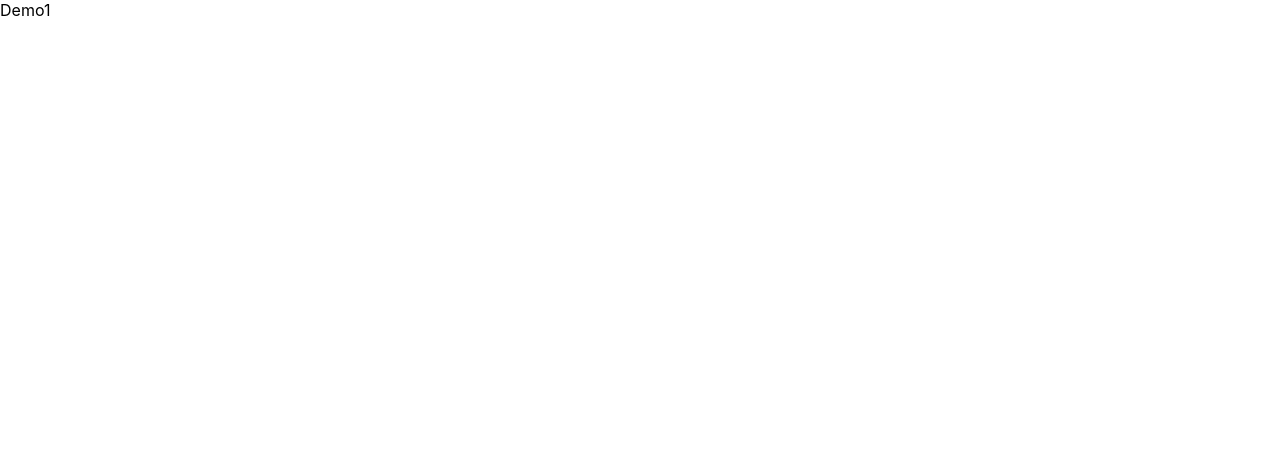
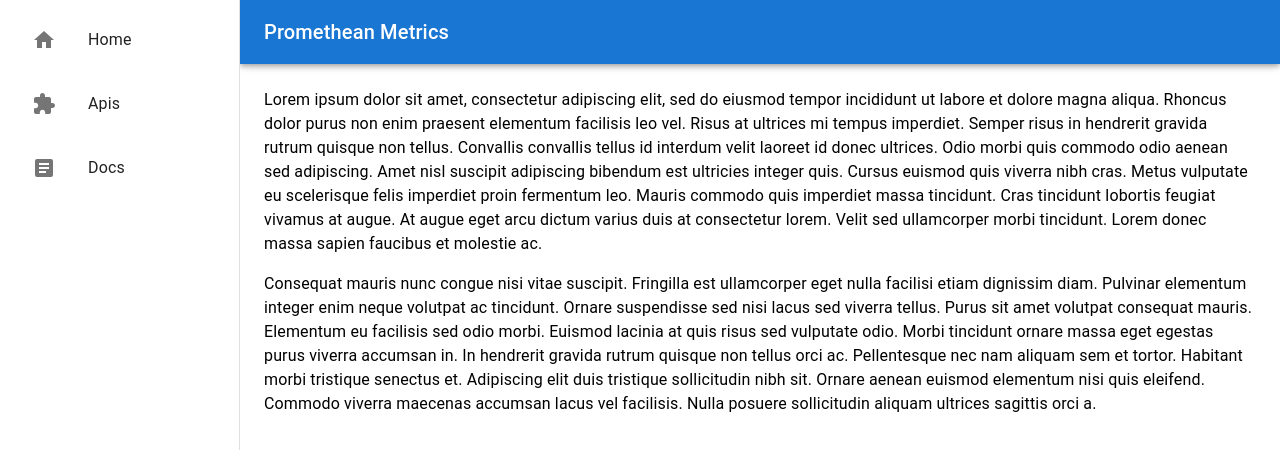
Before and after one commit to titan-syndicate/design-system-pipeline, a React (Create React App) app: page /demo in a window 1280 px wide. Shown: the top 450 px of the page. Built offline with nearby package versions, Linux system fonts and the light colour scheme.

Commit message:
add layout to demo page

```diff
--- a/package.json
+++ b/package.json
@@ -5,6 +5,7 @@
   "dependencies": {
     "@emotion/react": "^11.10.6",
     "@emotion/styled": "^11.10.6",
+    "@mui/icons-material": "^5.11.11",
     "@mui/material": "^5.11.12",
     "@testing-library/jest-dom": "^5.16.5",
     "@testing-library/react": "^13.4.0",
--- a/src/DemoPage.tsx
+++ b/src/DemoPage.tsx
@@ -1,6 +1,107 @@
+import Drawer from '@mui/material/Drawer';
+import List from '@mui/material/List';
+import ListItem from '@mui/material/ListItem';
+import ListItemButton from '@mui/material/ListItemButton';
+import ListItemIcon from '@mui/material/ListItemIcon';
+import ListItemText from '@mui/material/ListItemText';
+import HomeIcon from '@mui/icons-material/Home';
+import ExtensionIcon from '@mui/icons-material/Extension';
+import ArticleIcon from '@mui/icons-material/Article';
+import AppBar from '@mui/material/AppBar';
+import Box from '@mui/material/Box';
+import Toolbar from '@mui/material/Toolbar';
+import Typography from '@mui/material/Typography';
+
+// based on: https://codesandbox.io/s/3ivb9m?file=/demo.tsx:711-735
+
+const drawerWidth = 240;
+
 function DemoPage() {
   return (
-    <div>Demo1</div>
+    <Box sx={{ display: 'flex' }}>
+      <AppBar
+        position="fixed"
+        sx={{ width: `calc(100% - ${drawerWidth}px)`, ml: `${drawerWidth}px` }}
+      >
+        <Toolbar>
+          <Typography variant="h6" noWrap component="div">
+            Promethean Metrics
+          </Typography>
+        </Toolbar>
+      </AppBar>
+      <Drawer
+        sx={{
+          width: drawerWidth,
+          flexShrink: 0,
+          '& .MuiDrawer-paper': {
+            width: drawerWidth,
+            boxSizing: 'border-box',
+          },
+        }}
+        variant="permanent"
+        anchor="left"
+      >
+        <List>
+          <ListItem>
+            <ListItemButton>
+              <ListItemIcon>
+                <HomeIcon />
+              </ListItemIcon>
+              <ListItemText primary="Home" />
+            </ListItemButton>
+          </ListItem>
+          <ListItem>
+            <ListItemButton>
+              <ListItemIcon>
+                <ExtensionIcon />
+              </ListItemIcon>
+              <ListItemText primary="Apis" />
+            </ListItemButton>
+          </ListItem>
+          <ListItem>
+            <ListItemButton>
+              <ListItemIcon>
+                <ArticleIcon />
+              </ListItemIcon>
+              <ListItemText primary="Docs" />
+            </ListItemButton>
+          </ListItem>
+        </List>
+      </Drawer>
+      <Box
+        component="main"
+        sx={{ flexGrow: 1, bgcolor: 'background.default', p: 3 }}
+      >
+        <Toolbar />
+        <Typography paragraph>
+          Lorem ipsum dolor sit amet, consectetur adipiscing elit, sed do eiusmod
+          tempor incididunt ut labore et dolore magna aliqua. Rhoncus dolor purus non
+          enim praesent elementum facilisis leo vel. Risus at ultrices mi tempus
+          imperdiet. Semper risus in hendrerit gravida rutrum quisque non tellus.
+          Convallis convallis tellus id interdum velit laoreet id donec ultrices.
+          Odio morbi quis commodo odio aenean sed adipiscing. Amet nisl suscipit
+          adipiscing bibendum est ultricies integer quis. Cursus euismod quis viverra
+          nibh cras. Metus vulputate eu scelerisque felis imperdiet proin fermentum
+          leo. Mauris commodo quis imperdiet massa tincidunt. Cras tincidunt lobortis
+          feugiat vivamus at augue. At augue eget arcu dictum varius duis at
+          consectetur lorem. Velit sed ullamcorper morbi tincidunt. Lorem donec massa
+          sapien faucibus et molestie ac.
+        </Typography>
+        <Typography paragraph>
+          Consequat mauris nunc congue nisi vitae suscipit. Fringilla est ullamcorper
+          eget nulla facilisi etiam dignissim diam. Pulvinar elementum integer enim
+          neque volutpat ac tincidunt. Ornare suspendisse sed nisi lacus sed viverra
+          tellus. Purus sit amet volutpat consequat mauris. Elementum eu facilisis
+          sed odio morbi. Euismod lacinia at quis risus sed vulputate odio. Morbi
+          tincidunt ornare massa eget egestas purus viverra accumsan in. In hendrerit
+          gravida rutrum quisque non tellus orci ac. Pellentesque nec nam aliquam sem
+          et tortor. Habitant morbi tristique senectus et. Adipiscing elit duis
+          tristique sollicitudin nibh sit. Ornare aenean euismod elementum nisi quis
+          eleifend. Commodo viverra maecenas accumsan lacus vel facilisis. Nulla
+          posuere sollicitudin aliquam ultrices sagittis orci a.
+        </Typography>
+      </Box>
+    </Box>
   );
 }
 
```
Also changed, not shown: 2 other files (tests, documents, lock files or other folders).
